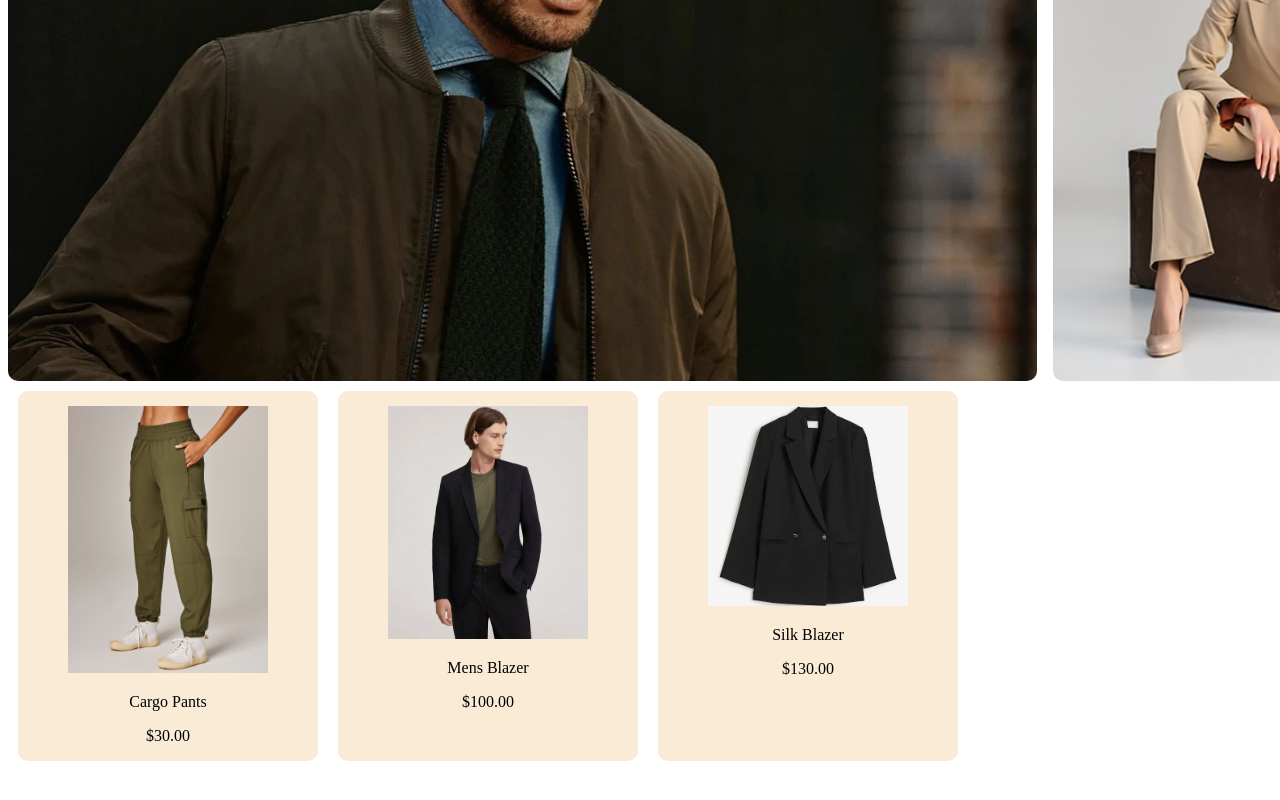
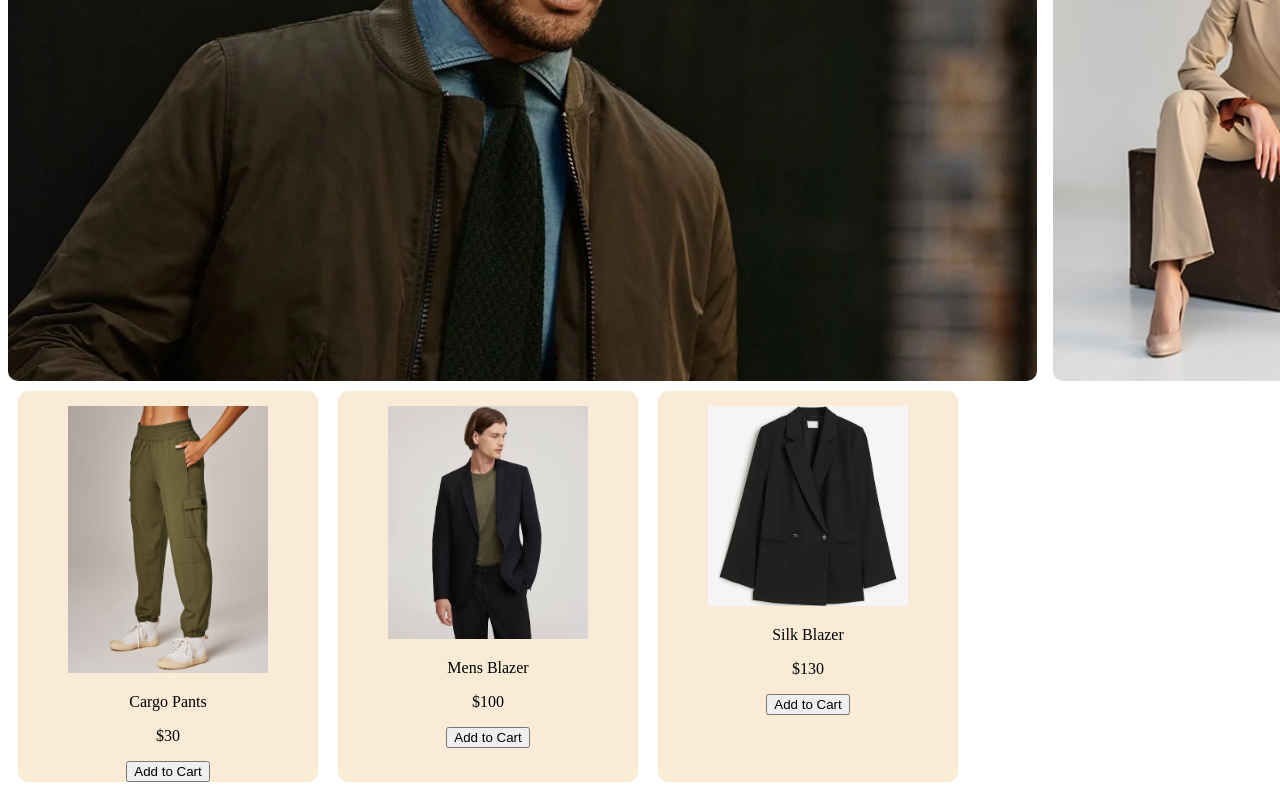
Before and after one commit to skipper215/E-commerce-Project, a React (Vite) app in the folder my-react-app/: page / in a window 1280 px wide. Shown: the part 307-1107 px from the top of the page. Before the commit the page ends 1086 px from the top, so only its background shows below. Built offline with nearby package versions, Linux system fonts and the light colour scheme.

Commit message:
cart functionality added

```diff
--- /dev/null
+++ b/my-react-app/src/AddToCart.jsx
@@ -0,0 +1,19 @@
+import { useState } from 'react'
+
+function AddToCart({ product, cart, onAddToCart, onRemoveFromCart, isCartPage}) {
+    console.log(cart);
+
+    const cartItem = cart.find(item => item.id === product.id);
+
+    return(
+        <>
+            {isCartPage ?
+            (<button onClick={() => onRemoveFromCart(cartItem)}>Remove from Cart</button>)
+            :
+            (<button onClick={() => onAddToCart(product)}>Add to Cart</button>)}
+        </>
+
+    )
+}
+
+export default AddToCart;
--- a/my-react-app/src/App.jsx
+++ b/my-react-app/src/App.jsx
@@ -1,4 +1,4 @@
-import { useState } from 'react'
+import { useState, useEffect } from 'react'
 import reactLogo from './assets/react.svg'
 import viteLogo from '/vite.svg'
 import './App.css'
@@ -13,14 +13,33 @@ import Cart from './pages/Cart.jsx'
 
 function App() {
 
-  const products = [
-    {id:1, img:"cargoPants.jpg", alt:"cargoPants", name:"Cargo Pants", price:"$30.00"},
-    {id:2, img:"mens-blazer.webp", alt:"mens-blazer", name: "Mens Blazer", price:"$100.00"},
-    {id:3, img:"zara-womens-blazer.webp", alt:"female-blazer", name:"Silk Blazer", price:"$130.00"}
+  const rawProducts = [
+    {img:"cargoPants.jpg", alt:"cargoPants", name:"Cargo Pants", price:30.00},
+    {img:"mens-blazer.webp", alt:"mens-blazer", name: "Mens Blazer", price:100.00},
+    {img:"zara-womens-blazer.webp", alt:"female-blazer", name:"Silk Blazer", price:130.00}];
 
-  ];
+  const [products, setProducts] = useState([]);
 
-  const cart = [];
+  useEffect(() => {
+    const productsWithId = rawProducts.map(product => ({...product, id: crypto.randomUUID()}));
+    setProducts(productsWithId);
+  }, [])
+
+  const [cart, setCart] = useState([]);
+
+  const handleAddToCart = (product) => {
+    const productWithCartId = {...product, cartId: crypto.randomUUID()}
+    console.log(productWithCartId);
+    setCart([...cart, productWithCartId]);
+
+    console.log("Cart:", productWithCartId);
+  };
+
+  const handleRemoveFromCart = (product) => {
+    console.log(cart);
+    setCart(cart.filter(item => {
+      return item.cartId !== product.cartId}))
+  }
 
   return (
     <>
@@ -29,12 +48,12 @@ function App() {
         <Route path="/" element={
           <>
             <Banner src="maleModel.webp" alt="modelBanner" src2="modelBanner.jpg" />
-            <CardList products={products} />
+            <CardList products={products} cart={cart} handleAddToCart={handleAddToCart} handleRemoveFromCart={handleRemoveFromCart} isCartPage={false}/>
           </>
 
         } />
         <Route path="/sign-in" element={<SignIn />}/>
-        <Route path="/cart" element={<Cart />}/>
+        <Route path="/cart" element={<Cart cart={cart} handleRemoveFromCart={handleRemoveFromCart}/>}/>
       </Routes>
 
     </>
--- a/my-react-app/src/Card.jsx
+++ b/my-react-app/src/Card.jsx
@@ -1,13 +1,17 @@
 import PropTypes from 'prop-types';
+import AddToCart from './AddToCart.jsx'
 
-function Card(props) {
+function Card({ id, img, alt, name, price, cart, onAddToCart, onRemoveFromCart, isCartPage }) {
+  const product = { id, img, alt, name, price }
 
   return (
     <div className="card">
-      <img src={props.img} alt={props.alt} />
-      <p>{props.name}</p>
-      <p>{props.price}</p>
-    </div>
+      <img src={img} alt={alt} />
+      <p>{name}</p>
+      <p>${price}</p>
+      <AddToCart product={product} cart={cart} onAddToCart={onAddToCart} onRemoveFromCart={onRemoveFromCart} isCartPage={isCartPage}/>
+
+      </div>
   )
 }
 
@@ -15,14 +19,14 @@ Card.propTypes = {
   img: PropTypes.string,
   alt: PropTypes.string,
   name: PropTypes.string,
-  price: PropTypes.string,
+  price: PropTypes.number,
 };
 
 Card.defaultProps = {
   img: "https://via.placeholder.com/150",
   alt: "Default image",
   name: "Default item",
-  price: "$0.00",
+  price: 0.00,
 };
 
 export default Card;
--- a/my-react-app/src/CardList.jsx
+++ b/my-react-app/src/CardList.jsx
@@ -1,17 +1,21 @@
 import Card from './Card.jsx'
 
-function CardList( { products }) {
-    console.log(products)
+function CardList( { products, cart, handleAddToCart, handleRemoveFromCart, isCartPage }) {
     // each product in products mapped as a Card component
+
     const productList = products.map((product, index) => {
         return (
         <Card
             key = {index}
-            id = {index}
+            id = {product.id}
             img={product.img}
             name = {product.name}
             alt = {product.alt}
             price = {product.price}
+            cart = {cart}
+            onAddToCart = {handleAddToCart}
+            onRemoveFromCart = {handleRemoveFromCart}
+            isCartPage={isCartPage}
         />)
     })
 
--- a/my-react-app/src/pages/Cart.jsx
+++ b/my-react-app/src/pages/Cart.jsx
@@ -1,9 +1,24 @@
+import CardList from "../CardList";
+import { useState, useEffect } from 'react';
 
+function Cart({ cart, handleRemoveFromCart}) {
+    const [total, setTotal] = useState(0);
 
-function Cart() {
+    useEffect(() => {
+        setTotal(cart.reduce((sum, product) => sum + product.price, 0));
+    }, [cart])
+
     return(
-        <h1>My Cart</h1>
+        <>
+            <h1>My Cart</h1>
+            <p>Total price: ${total}</p>
+
+            <CardList products={cart} cart={cart} handleRemoveFromCart={handleRemoveFromCart} isCartPage={true} />
+
+        </>
+
     )
+
 }
 
 export default Cart;
```
